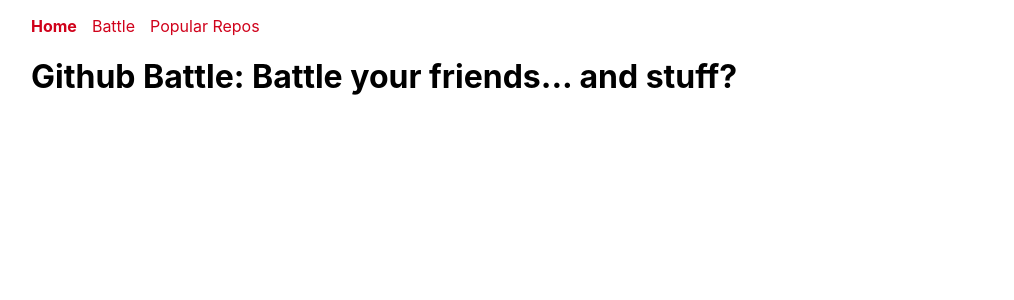
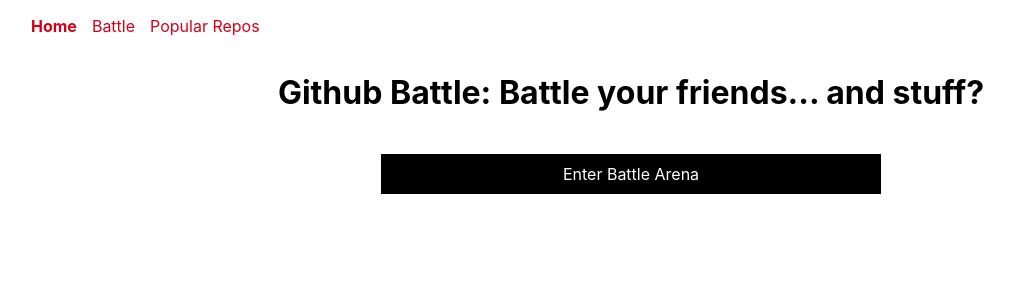
Before and after one commit to mcooperstein/github-battle-app, a React app: page / in a window 1280 px wide. Shown: the top 300 px of the page, without its empty margins (9-1023 px from the left). Built offline with nearby package versions, Linux system fonts and the light colour scheme.

Commit message:
adjusted webpack config to allow routing refresh to locate sub routes

```diff
--- a/app/index.css
+++ b/app/index.css
@@ -70,3 +70,20 @@
   width: 150px;
   border-radius: 50%;
 }
+
+.home-container {
+  display: flex;
+  flex-direction: column;
+  align-items: center;
+}
+
+.battle-button {
+  width:40%;
+  display: block;
+  margin: 20px auto;
+  background-color:black;
+  color:white;
+  text-align: center;
+  padding:10px;
+  cursor: pointer;
+}
--- a/components/App.js
+++ b/components/App.js
@@ -1,5 +1,5 @@
 import React, {Component} from 'react';
-import {BrowserRouter as Router, Link, Route} from 'react-router-dom';
+import {BrowserRouter as Router, Link, Route, Switch} from 'react-router-dom';
 import Popular from './Popular';
 import Home from './Home';
 import Battle from './Battle';
@@ -11,10 +11,15 @@
     return (
       <Router>
         <div className="container">
-          <Navbar />
-        <Route exact path="/" component={Home}/>
+        <Navbar />
+        <Switch>
+          <Route exact path="/" component={Home}/>
           <Route path="/popular" component={Popular}/>
-        <Route path="/battle" component={Battle}/>
+          <Route exact path="/battle" component={Battle}/>
+          <Route render={()=>{
+              return <p>Not Found</p>
+            }} />
+        </Switch>
         </div>
       </Router>
     )
--- a/components/Home.js
+++ b/components/Home.js
@@ -1,10 +1,12 @@
 import React from 'react';
+import {Link} from 'react-router-dom';
 
 class Home extends React.Component {
   render(){
     return (
       <div className="home-container">
         <h1>Github Battle: Battle your friends... and stuff?</h1>
+      <Link to="/battle" className="battle-button">Enter Battle Arena</Link>
       </div>
     )
   }
--- a/webpack.config.js
+++ b/webpack.config.js
@@ -5,13 +5,17 @@
   entry: './app/index.js',
   output: {
     path: path.resolve(__dirname, 'dist'),
-    filename: 'bundle.js'
+    filename: 'bundle.js',
+    publicPath: '/'
   },
   module: {
     rules: [
       {test: /\.(js)$/, use: 'babel-loader'},
       {test: /\.css$/, use: ['style-loader', 'css-loader']}
     ]
+  },
+  devServer: {
+    historyApiFallback:true
   },
   plugins: [
     new HtmlWebpackPlugin({
```
